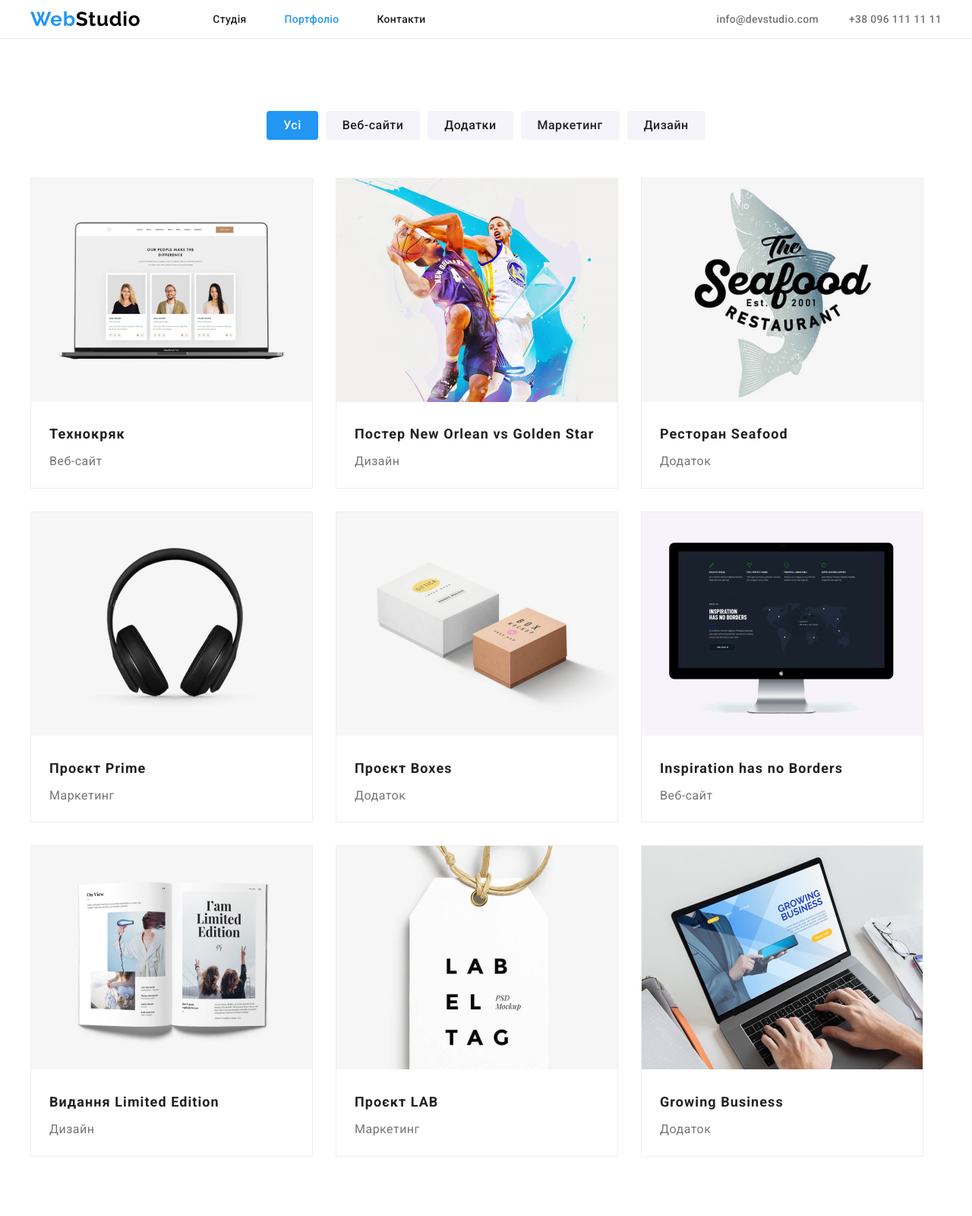
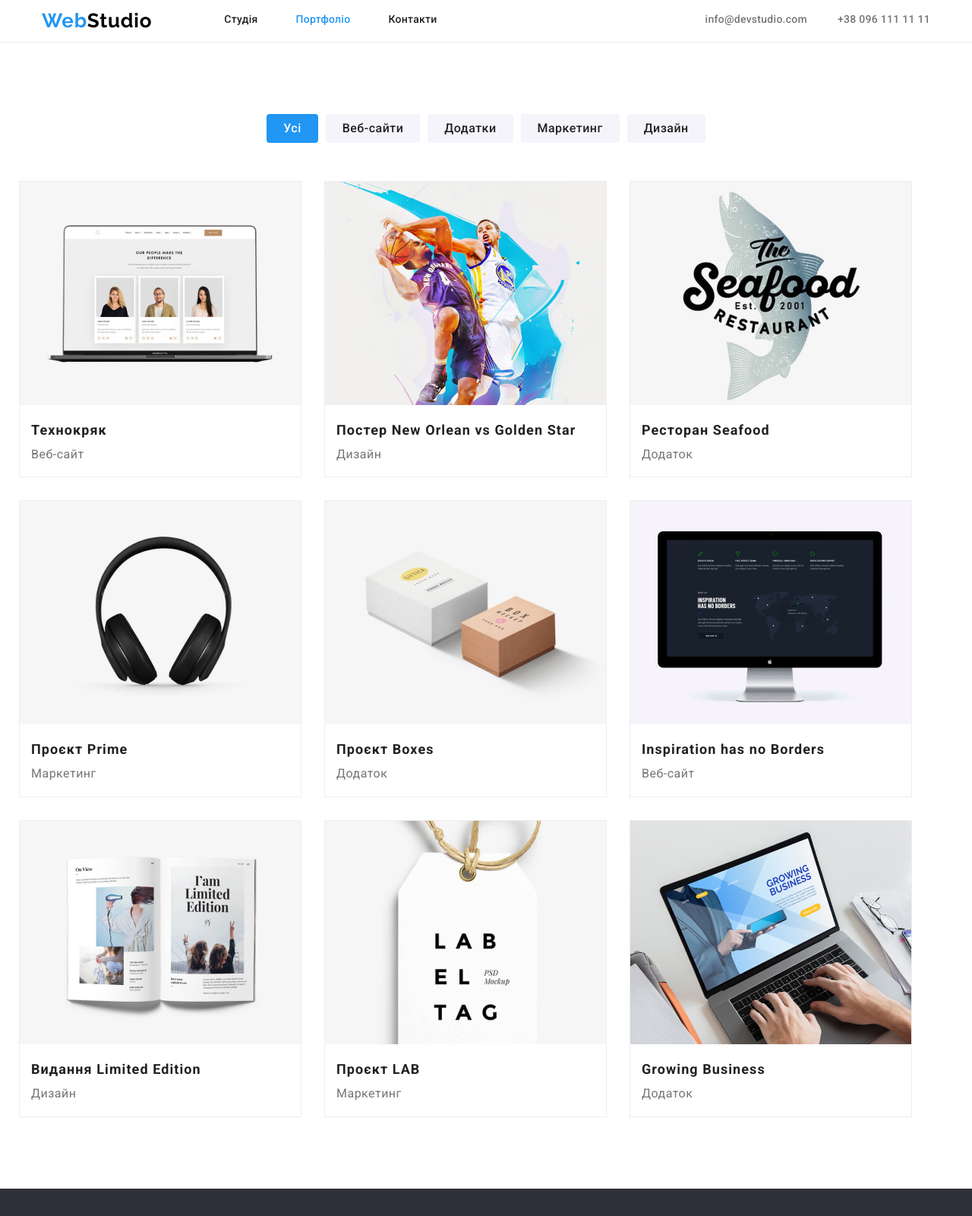
Before and after one commit to TamaraMarko/goit-markup-hw-03, a plain HTML site: page portfolio.html in a window 1280 px wide. Shown: the top 1600 px of the page at 76% size. Drawn offline with nearby package versions, Linux system fonts and the light colour scheme.

Commit message:
add changes

```diff
--- a/css/styles.css
+++ b/css/styles.css
@@ -16,12 +16,16 @@ body {
 .container {
   width: 1200px;
   margin: 0 auto;
+  padding: 0 15px;
 }
 .link {
   text-decoration: none;
 }
 .list {
   list-style-type: none;
+}
+img {
+  display: block;
 }
 .logo {
   font-family: 'Raleway', sans-serif;
@@ -31,7 +35,8 @@ body {
   letter-spacing: 0.03em;
   color: var(--accent-color);
 
-  margin: auto 0;
+  /* margin: auto 0; */
+  padding: 12px 0;
 
 }
 .logo-footer {
@@ -56,7 +61,7 @@ body {
 .nav-list {
   display: flex;
   padding: 0;
-  margin-left: 95px;
+  margin: 0 0 0 95px;
 }
 .nav-list li + li {
   margin-left: 50px;
@@ -67,6 +72,9 @@ body {
   line-height: 1.14;
   letter-spacing: 0.02em;
   color: var(--title-color);
+}
+.nav-item {
+  padding: 16px 0;
 }
 .line {
   height: 1px;
@@ -86,8 +94,9 @@ body {
 }
 .header-address-list{
   display: flex;
-  margin-left: auto;
-  padding: 0;
+
+  padding: 16px 0;
+  margin: 0 0 0 auto
 }
 .header-address-list li + li {
   margin-left: 40px;
@@ -106,9 +115,8 @@ body {
 .hero {
   background: #2F303A;
   text-align: center;
-  height: 600px;
   width: 100%;
-  margin-bottom: 95px;
+  padding: 200px 0;
   display: flex;
   justify-content: center;
   align-items: center;
@@ -159,15 +167,16 @@ body {
   margin: -1px;
 }
 .features {
-  margin-bottom: 100px;
+  padding: 94px 0;
 }
 .features-list {
   margin: 0;
   padding: 0;
   display: flex;
+  gap: 30px;
 }
 .features-item {
-  flex: 1 1 50%;
+  width: 270px;
 }
 .features-subtitle {
   font-weight: 700;
@@ -176,8 +185,8 @@ body {
   letter-spacing: 0.03em;
   text-transform: uppercase;
   color: var(--title-color);
-  padding-bottom: 10px;
   margin: 0;
+  margin-bottom: 10px;
 }
 .features-text {
   font-weight: 400;
@@ -187,6 +196,9 @@ body {
   color: var(--subtitle-color);
   margin: 0;
 }
+.skills {
+  padding-bottom: 94px;
+}
 .skills-title {
   font-weight: 700;
   font-size: 36px;
@@ -194,13 +206,13 @@ body {
   letter-spacing: 0.03em;
   color: var(--title-color);
   text-align: center;
+  margin-top: 0;
   margin-bottom: 50px;
 }
 .skills-list {
   margin: 0;
   padding: 0;
   display: flex;
-  margin-bottom: 95px;
 
 }
 .skills-list > .skills-item {
@@ -229,23 +241,22 @@ body {
   display: flex;
   margin-top: 50px;
   padding: 0;
-  margin-bottom: 95px;
   justify-content: center;
+  gap: 30px;
+  margin-bottom: 0;
 }
 .team-iteam {
   background-color: var(--white-color);
   box-shadow: 0px 1px 3px rgba(0, 0, 0, 0.12), 0px 1px 1px rgba(0, 0, 0, 0.14), 0px 2px 1px rgba(0, 0, 0, 0.2);
   border-radius: 0px 0px 4px 4px;
-  margin-right: 30px;
+
 }
-.skll-delt {
-  margin: 0;
-}
+
 .team-list > .skills-item {
   flex-basis: calc(100% / 4);
 }
-.team-list > .skills-item:last-child {
-  margin: 0;
+.foto-cntr {
+  padding: 15px;
 }
 .team-subtitle {
   font-weight: 500;
@@ -254,7 +265,7 @@ body {
   letter-spacing: 0.03em;
   color: var(--title-color);
   text-align: center;
-  margin-top: 30px;
+  margin-top: 0;
   margin-bottom: 10px;
 }
 .team-text {
@@ -264,7 +275,7 @@ body {
   letter-spacing: 0.03em;
   color: var(--subtitle-color);
   text-align: center;
-  margin-bottom: 30px;
+  margin-bottom: 0;
 }
 .footer {
   background: var(--footer-color);
@@ -279,10 +290,10 @@ body {
   letter-spacing: 0.03em;
   color: rgba(255, 255, 255, 0.6);
   font-style: normal;
+  margin: 30px 0 0 0;
 }
 .footer-address-list {
   padding: 0;
-  margin: 30px 0 0 0;
 }
 .footer-address-item {
   margin-bottom: 10px;
@@ -296,11 +307,15 @@ body {
 .footer-address:active {
   color: var(--white-color);
 }
+.section-main {
+  padding: 94px 0;
+  display: block;
+}
 .btn-list {
   display: flex;
   justify-content: center;
   padding: 0;
-  margin-top: 95px;
+  margin-top: 0;
   margin-bottom: 50px;
 }
 .btn-item:not(:first-child) {
@@ -336,26 +351,31 @@ body {
   background-color: var(--accent-color);
   color: var(--white-color);
 }
+.gallery-item {
+  border: 1px solid #EEEEEE;
+  margin-bottom: 30px;
+}
 
 
-.gallery-item {
-  border: 1px solid #EEEEEE;
-   margin-bottom: 30px;
-}
-.gallery-item {
-  margin-right: 30px;
-}
-.gallery-item:nth-child(3n) {
-  margin-right: 0;
-}
-.gallery-item:nth-child(n+7) {
-  margin-bottom: 95px;
+.gllr-cntr {
+  margin-top: -30px;
+  margin-left: -30px;
 }
 .gallery {
   padding: 0;
   margin: 0;
- display: flex;
- flex-wrap: wrap;
+  display: flex;
+  flex-wrap: wrap;
+  margin-top: -30px;
+  margin-left: -30px;
+}
+.gallery > .gallery-item {
+  padding: 0;
+  margin: 0;
+  display: block;
+
+  margin-left: 30px;
+  margin-top: 30px;
 }
 .gallery-subtitle {
  font-weight: 700;
@@ -363,7 +383,8 @@ body {
   line-height: 2;
   letter-spacing: 0.06em;
   color: var(--title-color);
-  margin: 20px auto 4px 24px;
+  margin: 0;
+
 }
 .gallery-text {
   font-weight: 400;
@@ -371,5 +392,5 @@ body {
   line-height: 1.8;
   letter-spacing: 0.03em;
   color: var(--subtitle-color);
-  margin: 4px auto 20px 24px;
+  margin: 0;
 }
--- a/portfolio.html
+++ b/portfolio.html
@@ -64,7 +64,7 @@
         <div class="line"></div>
       </header>
       <main class="main">
-        <section class="main">
+        <section class="main section-main">
           <div class="container">
             <h1 class="main-title visually-hidden">Список зображень</h1>
             <ul class="btn-list list">
@@ -92,8 +92,11 @@
                     src="./images(portfolio)/img-(2).jpg"
                     alt="Веб-сайт"
                   />
+                  <div class="foto-cntr">
                     <h2 class="gallery-subtitle">Технокряк</h2>
                     <p class="gallery-text">Веб-сайт</p>
+                  </div>
+
                 </li>
                 <li class="gallery-item">
                   <img
@@ -101,8 +104,11 @@
                     src="./images(portfolio)/img-(3).jpg"
                     alt="Дизайн постеру"
                   />
+                  <div class="foto-cntr">
                     <h2 class="gallery-subtitle">Постер New Orlean vs Golden Star</h2>
                     <p class="gallery-text">Дизайн</p>
+                  </div>
+
                 </li>
                 <li class="gallery-item">
                   <img
@@ -110,8 +116,11 @@
                     src="./images(portfolio)/img-(4).jpg"
                     alt="Додаток ресторувану"
                   />
+                  <div class="foto-cntr">
                     <h2 class="gallery-subtitle">Ресторан Seafood</h2>
                     <p class="gallery-text">Додаток</p>
+                  </div>
+
                 </li>
                 <li class="gallery-item">
                   <img
@@ -119,8 +128,11 @@
                     src="./images(portfolio)/img-(5).jpg"
                     alt="Маркетинговий проєкт"
                   />
+                  <div class="foto-cntr">
                     <h2 class="gallery-subtitle">Проєкт Prime</h2>
                     <p class="gallery-text">Маркетинг</p>
+                  </div>
+
                 </li>
                 <li class="gallery-item">
                   <img
@@ -128,8 +140,11 @@
                     src="./images(portfolio)/img-(6).jpg"
                     alt="Проєкт додатка"
                   />
+                  <div class="foto-cntr">
                     <h2 class="gallery-subtitle">Проєкт Boxes</h2>
                     <p class="gallery-text">Додаток</p>
+                  </div>
+
                 </li>
                 <li class="gallery-item">
                   <img
@@ -137,8 +152,11 @@
                     src="./images(portfolio)/img-(7).jpg"
                     alt="Веб-сайт"
                   />
+                  <div class="foto-cntr">
                     <h2 class="gallery-subtitle">Inspiration has no Borders</h2>
                     <p class="gallery-text">Веб-сайт</p>
+                  </div>
+
                 </li>
                 <li class="gallery-item">
                   <img
@@ -146,8 +164,11 @@
                     src="./images(portfolio)/img-(10).jpg"
                     alt="Дизайн видання"
                   />
+                  <div class="foto-cntr">
                     <h2 class="gallery-subtitle">Видання Limited Edition</h2>
                     <p class="gallery-text">Дизайн</p>
+                  </div>
+
                 </li>
                 <li class="gallery-item">
                   <img
@@ -155,8 +176,11 @@
                     src="./images(portfolio)/img-(8).jpg"
                     alt="Маркетинговий проєкт"
                   />
+                  <div class="foto-cntr">
                     <h2 class="gallery-subtitle">Проєкт LAB</h2>
                     <p class="gallery-text">Маркетинг</p>
+                  </div>
+
                 </li>
                 <li class="gallery-item">
                   <img
@@ -164,8 +188,11 @@
                     src="./images(portfolio)/img-(9).jpg"
                     alt="Додаток"
                   />
+                  <div class="foto-cntr">
                     <h2 class="gallery-subtitle">Growing Business</h2>
                     <p class="gallery-text">Додаток</p>
+                  </div>
+
                 </li>
               </ul>
             </div>
```
Also changed, not shown: index.html (+13 -3 lines). Lines whose indentation alone changed are shown as unchanged.
